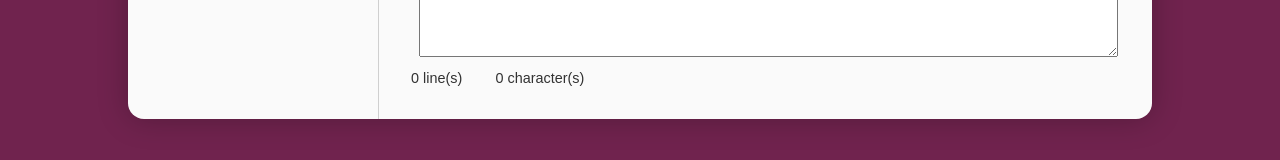
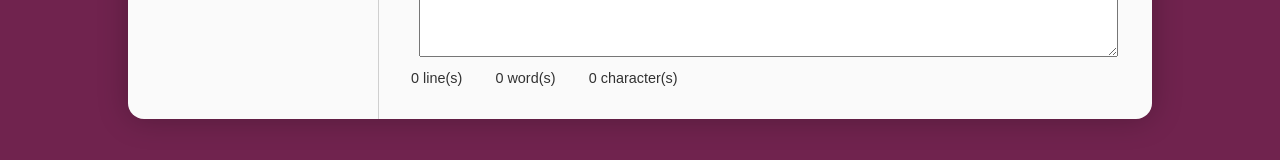
Before and after one commit to eliandoran/toolkit, a SvelteKit app: page /text-analyzer in a window 1280 px wide. Shown: the part 330-490 px from the top of the page. Built offline with nearby package versions, Linux system fonts and the light colour scheme.

Commit message:
text-analyzer: Add word count

```diff
--- a/src/routes/text-analyzer/+page.svelte
+++ b/src/routes/text-analyzer/+page.svelte
@@ -3,11 +3,17 @@
 
     let text = "";
     let numLines;
+    let numWords;
     let numCharacters;
 
     $: {
         numLines = getNumLines(text);
+        numWords = getNumWords(text);
         numCharacters = text.length;
+    }
+
+    function getNumWords(text) {
+        return text.split(" ").filter((el) => el.length > 0).length;
     }
 
     function getNumLines(text) {
@@ -25,6 +31,7 @@
 
 <div class="stats">
     <span>{numLines} line(s)</span>
+    <span>{numWords} word(s)</span>
     <span>{numCharacters} character(s)</span>
 </div>
 
```
